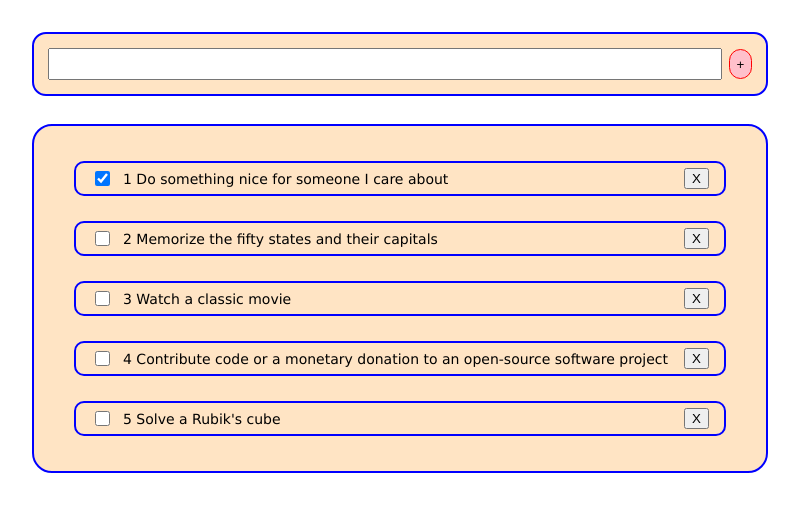
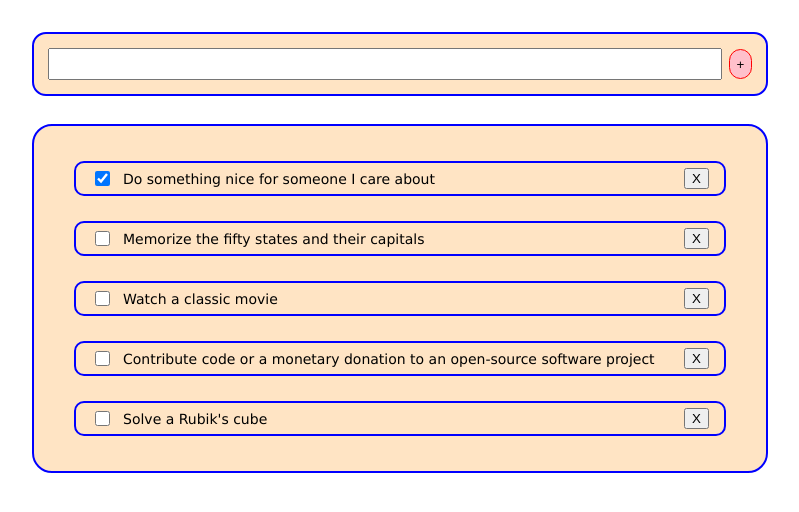
Before and after one commit to fixitman/vitamin-list, a React (Vite) app: page / in a window 1280 px wide. Shown: the top 512 px of the page, without its empty margins (240-1039 px from the left). Built offline with nearby package versions, Linux system fonts and the light colour scheme.

Commit message:
cleaning

```diff
--- a/index.html
+++ b/index.html
@@ -2,7 +2,6 @@
 <html lang="en">
   <head>
     <meta charset="UTF-8" />
-    <link rel="icon" type="image/svg+xml" href="/vite.svg" />
     <meta name="viewport" content="width=device-width, initial-scale=1.0" />
     <title>Vite + React + TS</title>
   </head>
--- a/src/components/ListItem.tsx
+++ b/src/components/ListItem.tsx
@@ -29,7 +29,6 @@ const ListItem = (props: ListItemProps) => {
   const handleDrop = (e: React.DragEvent<HTMLLIElement>, dropIndex: number) => {
     e.preventDefault()
     let srcIndex: number = +(e.dataTransfer.getData('item1'))
-    console.log(`dropping ${srcIndex} on ${dropIndex}`)
     props.moveItem(srcIndex, dropIndex)
   }
 
@@ -50,7 +49,7 @@ const ListItem = (props: ListItemProps) => {
     >
 
       <input id={i.id.toString()} type='checkbox' checked={i.completed} onChange={handleCheckChange} />
-      <label htmlFor={i.id.toString()}>{`${i.id} ${i.todo}`}</label>
+      <label htmlFor={i.id.toString()}>{`${i.todo}`}</label>
       <button
         className='deleteButton'
         onClick={() => props.deleteItem(i.id)}
```
